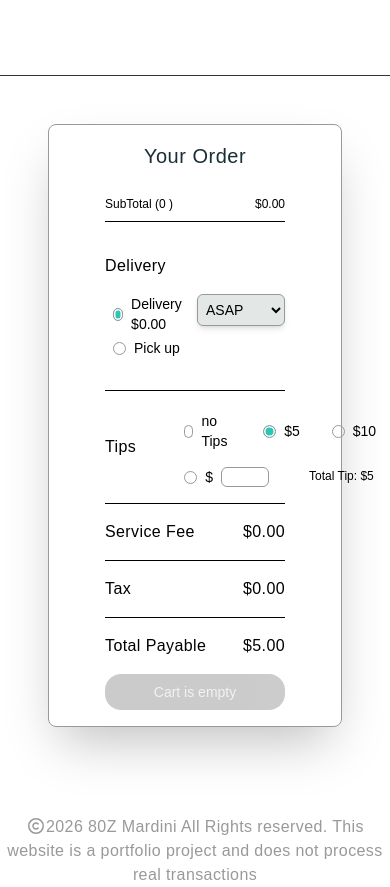
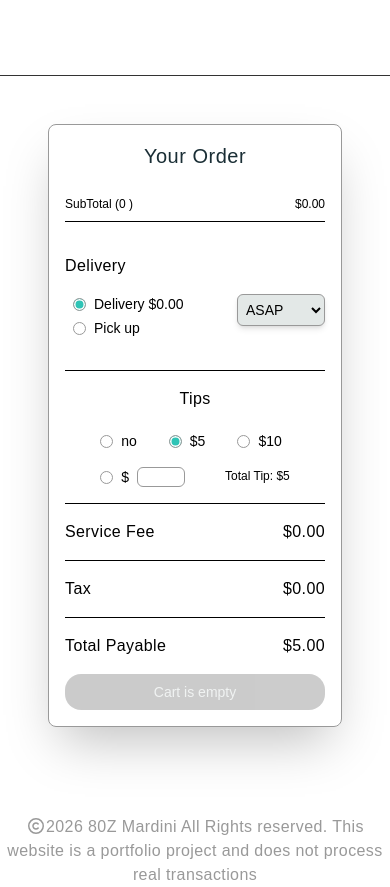
Before and after one commit to muhmardini/mardini-ecommerce, a React (Vite) app: page /Cart in a window 390 px wide. Shown: the part 840-1727 px from the top of the page. Built offline with nearby package versions, Linux system fonts and the light colour scheme; a web font is replaced by a local one.

Commit message:
change the home and product responsive

```diff
--- a/src/Sections/Home/Category.tsx
+++ b/src/Sections/Home/Category.tsx
@@ -17,7 +17,7 @@ export const Category = () => {
     return (
         <section className="flex flex-col items-center bg-gray-50 pb-10">
             <h1 className="mt-10">Our Categories</h1>
-            <motion.div variants={container} viewport={{once: true, amount: 0.4}} initial="hidden" whileInView="show" className="grid md:grid-cols-4 grid-cols-2 gap-x-32 gap-y-12 mt-10 perspective-[1000px]">
+            <motion.div variants={container} viewport={{once: true, amount: 0.4}} initial="hidden" whileInView="show" className="grid md:grid-cols-4 grid-cols-2 gap-x-16 md:gap-x-32 gap-y-12 mt-10 perspective-[1000px]">
                 {categories.map(e => (
                     <CatCard key={e.title} iconName={e.iconName} catText={e.title}/>
                 ))}
--- a/src/Sections/Products/HeroProduct.tsx
+++ b/src/Sections/Products/HeroProduct.tsx
@@ -1,9 +1,9 @@
 const HeroProduct = () => {
   return (
     <section className='py-24 background-gradient flex md:flex-row flex-col-reverse min-h-[calc(100vh - 20px)]'>
-        <div className='md:flex-1 pl-8'>
-            <h1 className='text-3xl md:text-5xl w-full md:w-[80%] pt-6'>Lightweight sneakers with a breathable mesh upper and cushioned sole, designed for all-day comfort and easy movement. Perfect for running, walking, or casual wear.</h1>
-            <div className='flex gap-12 mt-16 ml-10 justify-center items-center'>
+        <div className='md:flex-1 md:pl-8 px-4'>
+            <h1 className='text-2xl md:text-start text-center md:text-5xl w-full md:w-[80%] pt-6'>Lightweight sneakers with a breathable mesh upper and cushioned sole, designed for all-day comfort and easy movement. Perfect for running, walking, or casual wear.</h1>
+            <div className='flex gap-12 mt-16 md:justify-start  md:ml-10 justify-center items-center'>
                 <button type="button" className='btn btn-secondary  shadow-2xl px-8 shadow-basic hover:shadow-xl'>Add to Cart</button>
                 <button type="button" className='btn btn-background shadow-2xl px-10 shadow-basic hover:shadow-xl'>Buy Now</button>
             </div>
--- a/src/components/Global/ProductCard.tsx
+++ b/src/components/Global/ProductCard.tsx
@@ -30,7 +30,7 @@ export const ProductCard = ({ data, location }: productsData) => {
   else {
     if (location.toLowerCase() === "/") {
       return (
-        <motion.div variants={container2} viewport={{once:true, amount: 0.2}} layout initial="hidden" whileInView="visible" className="min-w-60 border border-b-basic p-1 rounded-2xl flex flex-col ml-2 transform-scale cursor-pointer">
+        <motion.div variants={container2} viewport={{once:true, amount: 0.001}} layout initial="hidden" whileInView="visible" className="min-w-60 border border-b-basic p-1 rounded-2xl flex flex-col ml-2 transform-scale cursor-pointer">
           <motion.div variants={item2}>
             <img
               src={
--- a/src/pages/Cart.tsx
+++ b/src/pages/Cart.tsx
@@ -63,7 +63,7 @@ export const Cart = () => {
               </table>
           </div>
           <div className="md:w-px md:h-[50vh] w-[50vh] h-px bg-basic mt-10 mx-12 self-center"></div>
-          <div className="flex-1 px-14 flex flex-col shadow-2xl rounded-lg py-4 border border-subColor">
+          <div className="flex-1 md:px-14 px-4 flex flex-col shadow-2xl rounded-lg py-4 border border-subColor">
             <h2 className="text-center text-secondary">Your Order</h2>
             <div className="flex justify-between py-2 mt-4 border-b">
               <p>SubTotal ({itemsCount} )</p>
@@ -71,7 +71,7 @@ export const Cart = () => {
             </div>
             <div className="flex flex-col gap-4 py-8 border-b">
               <h3>Delivery</h3>
-              <div className="flex justify-between">
+              <div className="flex gap-4 justify-between">
                 <div className="ml-2 flex flex-col gap-1">
                   <label className="flex items-center gap-2 text-sm">
                     <input
@@ -108,7 +108,7 @@ export const Cart = () => {
                 </div>
               </div>
             </div>
-            <div className="flex justify-between items-center py-4 border-b gap-12">
+            <div className="flex flex-col md:flex-row justify-between items-center py-4 border-b gap-4 md:gap-12">
               <h3 className="flex-1">Tips</h3>
               <div className="flex-4 flex flex-col gap-4 mt-1">
                 <div className="flex gap-8">
@@ -120,7 +120,7 @@ export const Cart = () => {
                       name="tip"
                     />
                     <span className="checkbox-box w-3.25 h-3.25 border-[1.5px] border-subColor rounded-full flex items-center justify-center transition peer-checked:bg-primary peer-checked:border-subColor peer-checked:shadow-[inset_0_0_0_1.5px_white] text-sm"></span>
-                    no Tips
+                    no
                   </label>
                   <label className="flex items-center gap-2 text-sm">
                     <input
--- a/src/pages/Checkout.tsx
+++ b/src/pages/Checkout.tsx
@@ -33,7 +33,7 @@ const Checkout = () => {
               </tbody>
             </table>
           </div>
-          <div className="flex flex-col mt-4 items-start gap-1">
+          <div className="flex flex-col mt-4 items-center gap-1">
             <h3>Shipping Method</h3>
             <label className="flex items-center gap-2 text-sm ml-1">
               <input
```
